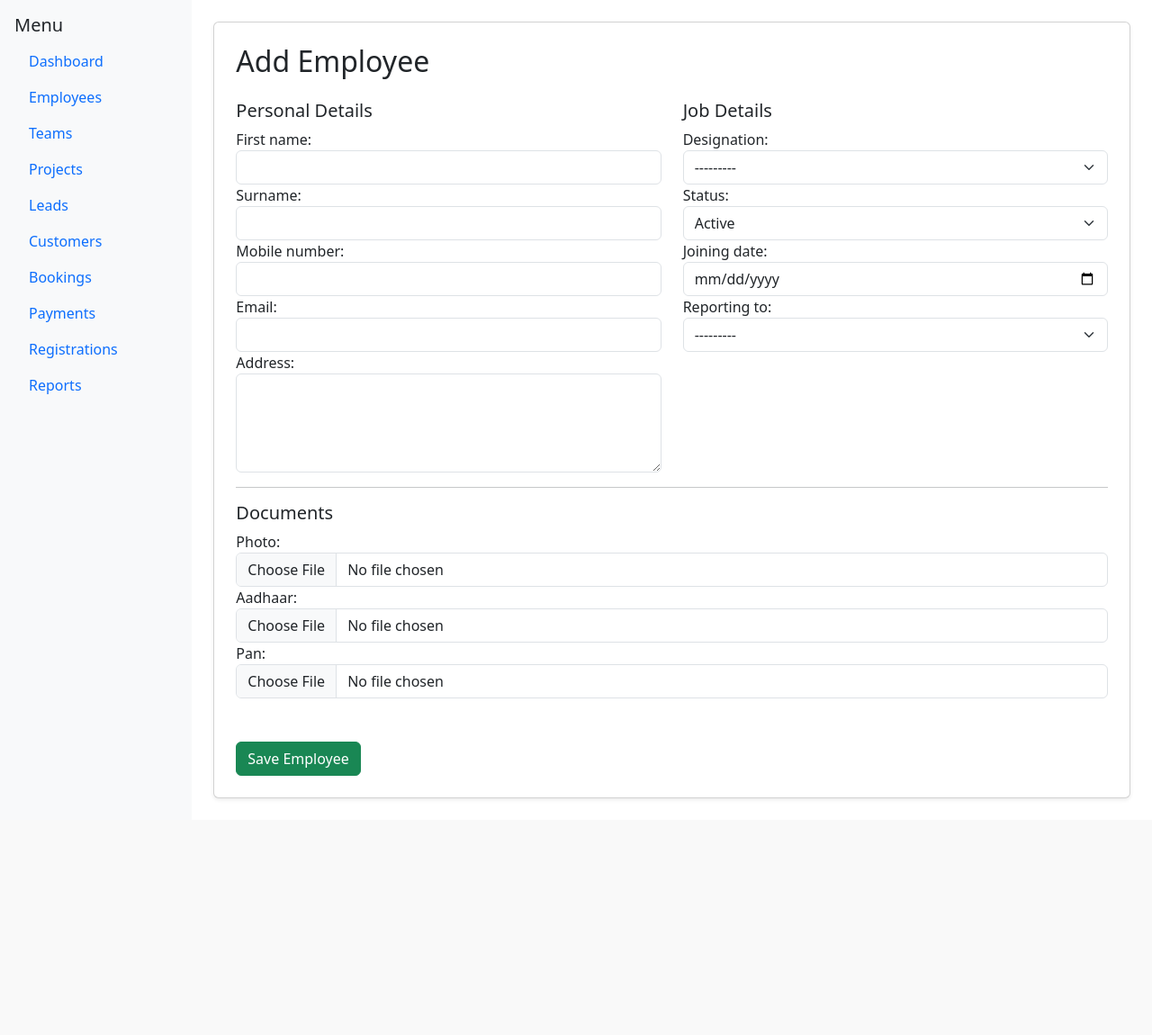
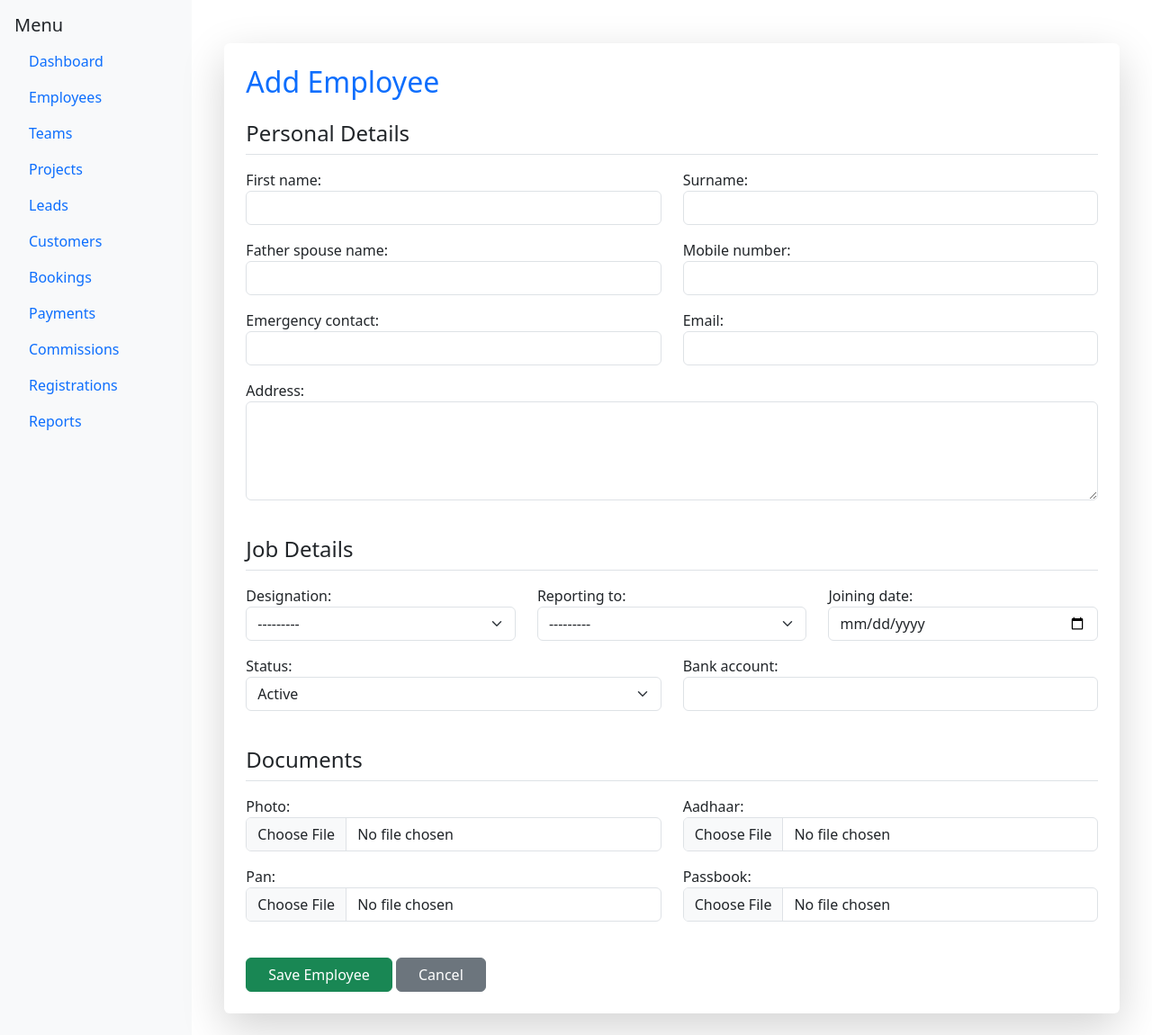
Before and after one commit to wasimakramsyed/shiva-teja-infra-crm, a Django app: template employees/templates/employees/create_employee.html in a window 1280 px wide. Shown: the part 56-1206 px from the top of the page at 90% size. Before the commit the page ends 943 px from the top, so only its background shows below. Run offline with Django 5.2, Linux system fonts and the light colour scheme; the template is opened without the code that fills it: values that come from a table or form of the project are taken from there, others are empty.

Commit message:
updated add employees and search betterment

```diff
--- a/employees/forms.py
+++ b/employees/forms.py
@@ -129,4 +129,4 @@ class EmployeeForm(forms.ModelForm):
         else:
             self.fields[
                 'reporting_to'
-            ].queryset = Employee.objects.none()
+    ].queryset = Employee.objects.all()
--- a/employees/templates/employees/create_employee.html
+++ b/employees/templates/employees/create_employee.html
@@ -2,74 +2,150 @@
 
 {% block content %}
 
-<div class="card shadow-sm p-4">
+<div class="container mt-4">
 
-    <h2 class="mb-4">Add Employee</h2>
+    <div class="card shadow-lg border-0">
+        <div class="card-body p-4">
+
+            <h2 class="mb-4 text-primary">
+                Add Employee
+            </h2>
 
             <form method="POST" enctype="multipart/form-data">
                 {% csrf_token %}
+                {% if form.errors %}
+<div class="alert alert-danger">
+    {{ form.errors }}
+</div>
+{% endif %}
+                <!-- Personal Details -->
+                <h4 class="mb-3 border-bottom pb-2">
+                    Personal Details
+                </h4>
 
                 <div class="row">
 
-            <div class="col-md-6">
-                <h5>Personal Details</h5>
+                    <div class="col-md-6 mb-3">
                         {{ form.first_name.label_tag }}
                         {{ form.first_name }}
+                    </div>
 
+                    <div class="col-md-6 mb-3">
                         {{ form.surname.label_tag }}
                         {{ form.surname }}
+                    </div>
 
+                    <div class="col-md-6 mb-3">
+                        {{ form.father_spouse_name.label_tag }}
+                        {{ form.father_spouse_name }}
+                    </div>
+
+                    <div class="col-md-6 mb-3">
                         {{ form.mobile_number.label_tag }}
                         {{ form.mobile_number }}
+                    </div>
 
+                    <div class="col-md-6 mb-3">
+                        {{ form.emergency_contact.label_tag }}
+                        {{ form.emergency_contact }}
+                    </div>
+
+                    <div class="col-md-6 mb-3">
                         {{ form.email.label_tag }}
                         {{ form.email }}
+                    </div>
 
+                    <div class="col-md-12 mb-3">
                         {{ form.address.label_tag }}
                         {{ form.address }}
                     </div>
 
-            <div class="col-md-6">
-                <h5>Job Details</h5>
+                </div>
+
+                <!-- Job Details -->
+                <h4 class="mb-3 mt-4 border-bottom pb-2">
+                    Job Details
+                </h4>
+
+                <div class="row">
+
+                    <div class="col-md-4 mb-3">
                         {{ form.designation.label_tag }}
                         {{ form.designation }}
+                    </div>
 
-                {{ form.status.label_tag }}
-                {{ form.status }}
-
-                {{ form.joining_date.label_tag }}
-                {{ form.joining_date }}
-
-                {{ form.salary.label_tag }}
-                {{ form.salary }}
-
+                    <div class="col-md-4 mb-3">
                         {{ form.reporting_to.label_tag }}
                         {{ form.reporting_to }}
                     </div>
 
+                    <div class="col-md-4 mb-3">
+                        {{ form.joining_date.label_tag }}
+                        {{ form.joining_date }}
                     </div>
 
-        <hr>
+                    <div class="col-md-6 mb-3">
+                        {{ form.status.label_tag }}
+                        {{ form.status }}
+                    </div>
 
-        <h5>Documents</h5>
+                    <div class="col-md-6 mb-3">
+                        {{ form.bank_account.label_tag }}
+                        {{ form.bank_account }}
+                    </div>
 
+                </div>
+
+                <!-- Documents -->
+                <h4 class="mb-3 mt-4 border-bottom pb-2">
+                    Documents
+                </h4>
+
+                <div class="row">
+
+                    <div class="col-md-6 mb-3">
                         {{ form.photo.label_tag }}
                         {{ form.photo }}
+                    </div>
 
+                    <div class="col-md-6 mb-3">
                         {{ form.aadhaar.label_tag }}
                         {{ form.aadhaar }}
+                    </div>
 
+                    <div class="col-md-6 mb-3">
                         {{ form.pan.label_tag }}
                         {{ form.pan }}
+                    </div>
 
-        <br><br>
+                    <div class="col-md-6 mb-3">
+                        {{ form.passbook.label_tag }}
+                        {{ form.passbook }}
+                    </div>
 
-        <button type="submit" class="btn btn-success">
+                </div>
+
+                <div class="mt-4">
+                    <button
+                        type="submit"
+                        class="btn btn-success px-4"
+                    >
                         Save Employee
                     </button>
+
+                    <a
+                        href="/employees/"
+                        class="btn btn-secondary px-4"
+                    >
+                        Cancel
+                    </a>
+                </div>
 
             </form>
 
         </div>
+    </div>
+
+</div>
 
 {% endblock %}
--- a/employees/templates/employees/employee_list.html
+++ b/employees/templates/employees/employee_list.html
@@ -17,8 +17,8 @@
             <input
                 type="text"
                 name="q"
-                placeholder="Search by Name / ID / Mobile"
-                value="{{ query }}"
+                placeholder="Search by Name / ID / Mail / Contact"
+                value="{{ query|default:'' }}"
                 class="form-control"
             >
         </div>
--- a/templates/base.html
+++ b/templates/base.html
@@ -5,11 +5,15 @@
     <meta name="viewport" content="width=device-width, initial-scale=1.0">
     <title>Shiva Teja Infra CRM</title>
 
-    <link href="https://cdn.jsdelivr.net/npm/bootstrap@5.3.3/dist/css/bootstrap.min.css" rel="stylesheet">
+    <link
+        href="https://cdn.jsdelivr.net/npm/bootstrap@5.3.3/dist/css/bootstrap.min.css"
+        rel="stylesheet"
+    >
 </head>
 
 <body>
 
+<!-- Top Navbar -->
 <nav class="navbar navbar-dark bg-dark px-4">
     <a class="navbar-brand" href="/">
         Shiva Teja Infra CRM
@@ -52,12 +56,13 @@
                 <li class="nav-item">
                     <a class="nav-link" href="/employees/">Employees</a>
                 </li>
+
                 <li class="nav-item">
                     <a class="nav-link" href="/teams/">Teams</a>
                 </li>
 
                 <li class="nav-item">
-                    <a class="nav-link" href="/projects/"> Projects </a>
+                    <a class="nav-link" href="/projects/">Projects</a>
                 </li>
 
                 <li class="nav-item">
@@ -77,6 +82,10 @@
                 </li>
 
                 <li class="nav-item">
+                    <a class="nav-link" href="/commissions/">Commissions</a>
+                </li>
+
+                <li class="nav-item">
                     <a class="nav-link" href="/registrations/">Registrations</a>
                 </li>
 
@@ -89,12 +98,35 @@
 
         <!-- Main Content -->
         <div class="col-md-10 p-4">
+
+            <!-- Messages Popup -->
+            {% if messages %}
+                {% for message in messages %}
+                    <div
+                        class="alert alert-{{ message.tags }} alert-dismissible fade show"
+                        role="alert"
+                    >
+                        {{ message }}
+
+                        <button
+                            type="button"
+                            class="btn-close"
+                            data-bs-dismiss="alert"
+                        ></button>
+                    </div>
+                {% endfor %}
+            {% endif %}
+
             {% block content %}
             {% endblock %}
+
         </div>
 
     </div>
 </div>
 
+<!-- Bootstrap JS -->
+<script src="https://cdn.jsdelivr.net/npm/bootstrap@5.3.3/dist/js/bootstrap.bundle.min.js"></script>
+
 </body>
 </html>
```
Also changed, not shown: employees/views.py (+38 -8 lines). Lines whose indentation alone changed are shown as unchanged.
